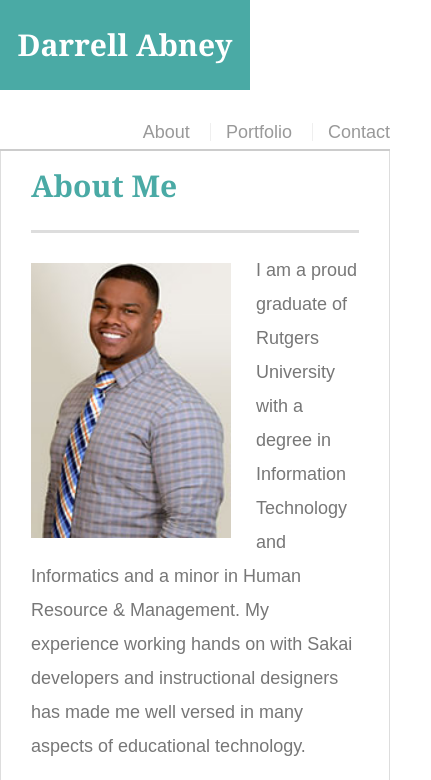
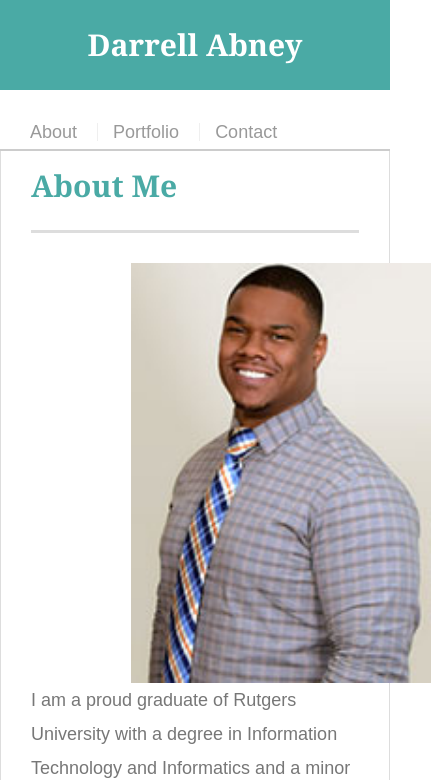
Before and after one commit to Darrell43/Basic-Portfolio, a plain HTML site: page index.html in a window 390 px wide. Shown: the top 780 px of the page, 431 px wide, since content can reach past the window. Drawn offline with Linux system fonts and the light colour scheme.

Commit message:
Media Queries Added

```diff
--- a/assets/css/style.css
+++ b/assets/css/style.css
@@ -238,3 +238,51 @@ body {
     background: #4aaaa5;
     border: 0 none;
   }
+
+
+  @media only screen and (max-width: 767.98px), (max-width: 575.98px) {
+
+    nav {
+      float: left;
+      clear: left;
+      width: 100%;
+    }
+
+    #logo {
+      width: 100%;
+      max-width: 100%;
+    }
+
+    p{
+      float: left;
+    }
+
+    .sidebar{
+    float: left;
+    width: 100%;
+    max-width: 100%;
+    padding: 30px;
+    margin-bottom: 20px;
+    background: #fff;
+    border: 1px solid #ddd;
+    }
+
+    .auth-image {
+      float: left;
+      padding-left: 100px;
+      width: 400px;
+      height: 420px;
+  }
+
+  .main-section{
+
+    float: left;
+    width: 100%;
+    max-width: 650px;
+    padding: 30px;
+    margin: 0 0 40px;
+    background: #fff;
+    border: 1px solid #ddd;
+  }
+
+  }
--- a/index.html
+++ b/index.html
@@ -46,7 +46,7 @@
 
     <footer>
       <div class="container">
-        Copyright &copy;
+        Copyright &copy; 2018 Darrell Abney
       </div>
     </footer>
   </body>
```
Also changed, not shown: contact.html (+1 -1 lines), portfolio.html (+1 -1 lines).
